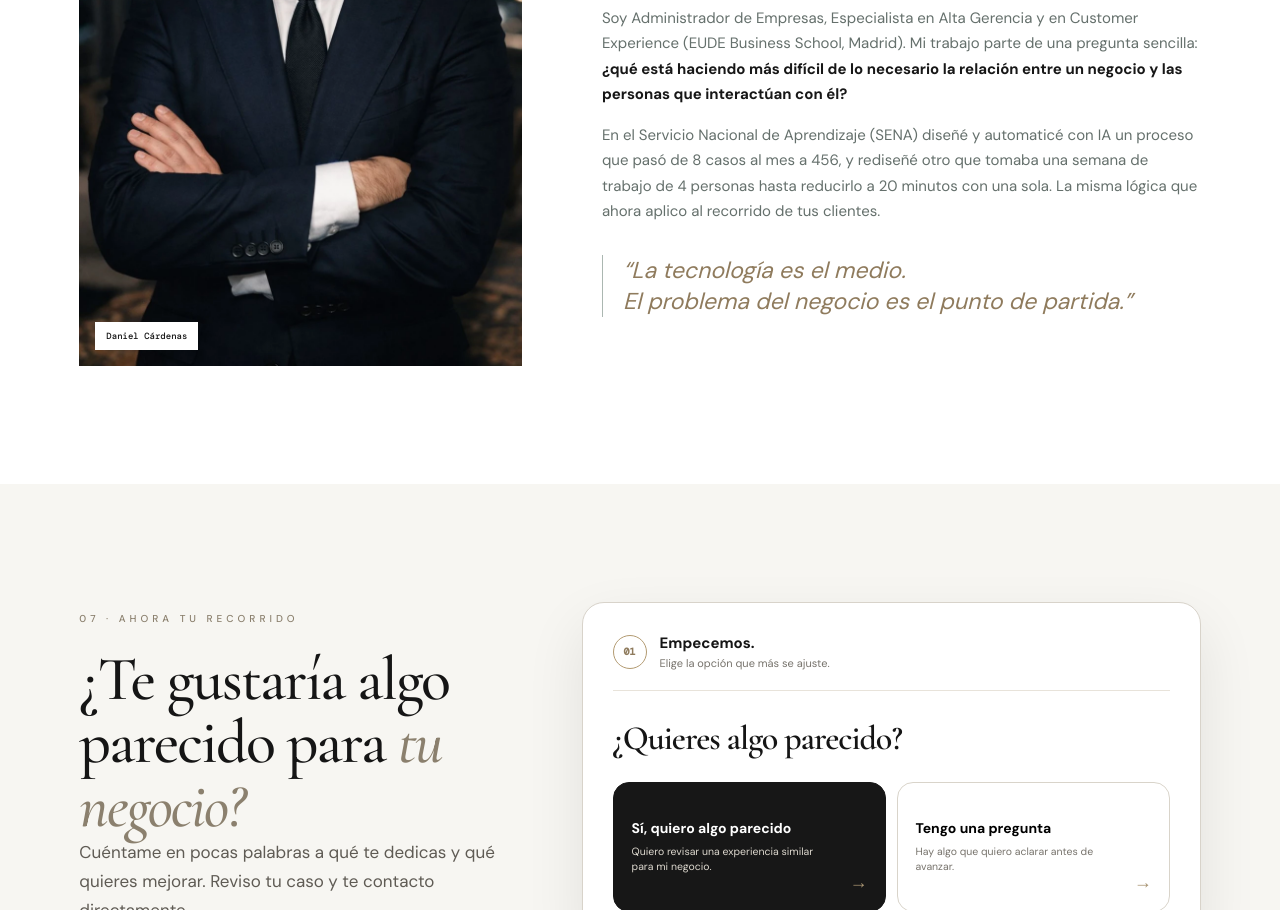
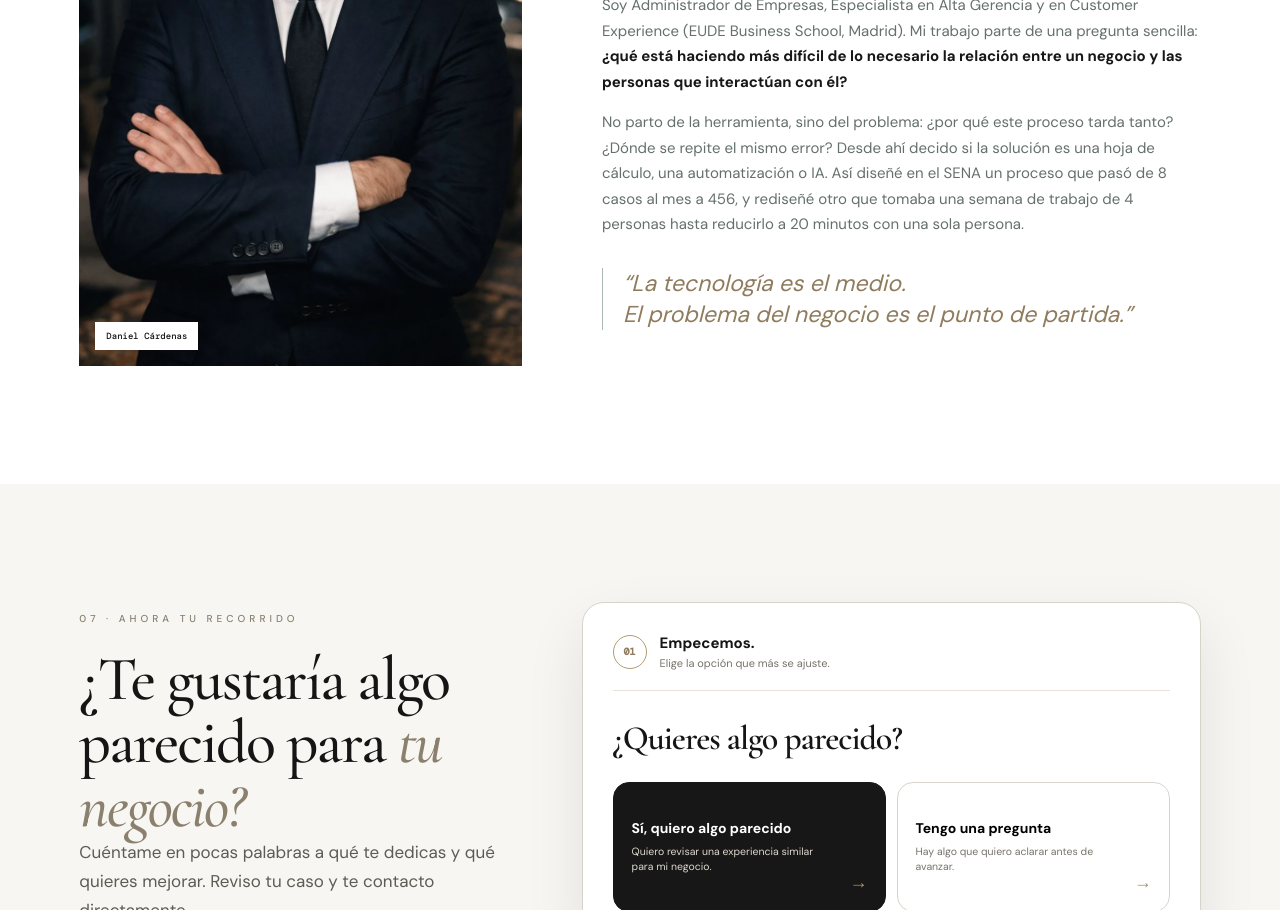
Before and after one commit to DanielCardenas1/Automatizaprocesos-Pagina, a plain HTML site: page index.html in a window 1280 px wide. Shown: the part 6839-7749 px from the top of the page. Drawn offline with nearby package versions, Linux system fonts and the light colour scheme.

Commit message:
Explicar el metodo en Sobre mi, no solo el resultado
El parrafo anterior daba el resultado del SENA (8 a 456 casos, una
semana a 20 minutos) sin explicar como llega ahi -- feedback directo
de Daniel: falta mostrar como detecta problemas, como los soluciona,
como trabaja.

Se reescribe partiendo del metodo real que el describe en su propio
perfil (PERFIL_PERSONAL_CONTEXTO.md, punto 3): parte del problema,
no de la herramienta ("por que tarda tanto, donde se repite el
error"), y desde ahi elige la herramienta segun el caso (hoja de
calculo, automatizacion o IA). El resultado del SENA queda como la
evidencia de ese metodo, no como una cifra suelta.

Co-Authored-By: Claude Sonnet 5 <noreply@anthropic.com>

```diff
--- a/index.html
+++ b/index.html
@@ -230,7 +230,7 @@
 
 <section class="method section" id="metodo"><div class="section-inner"><div class="section-head rev"><p class="eyebrow">05 · Cómo pienso</p><h2>No empiezo pensando qué voy a <em>construir.</em></h2><p>Empiezo por lo que necesita la persona y lo que necesita el negocio — construyo hacia atrás desde ahí.</p></div><div class="method-track rev d1"><article><span>01</span><h3>Entender</h3><p>Qué quiere conseguir el negocio, y qué se lo impide hoy.</p></article><i>→</i><article><span>02</span><h3>Detectar</h3><p>Dónde tiene que pensar de más la persona que llega.</p></article><i>→</i><article><span>03</span><h3>Diseñar</h3><p>El recorrido completo — quién entra por dónde y qué le quito de encima — antes de dibujar una pantalla.</p></article><i>→</i><article><span>04</span><h3>Construir</h3><p>Solo las piezas necesarias para que ese recorrido funcione.</p></article><i>→</i><article><span>05</span><h3>Mejorar</h3><p>Dónde abandona la gente, qué se repite, qué ajustar — en ciclo.</p></article></div><blockquote>¿Podría una persona resolver esto sin que alguien tenga que explicárselo?<br>Si la respuesta es no, se rediseña — no se agrega un tutorial encima.</blockquote></div></section>
 
-<section class="about section" id="sobre-mi"><div class="section-inner about-grid rev"><div class="about-photo"><img loading="lazy" decoding="async" src="assets/images/profile/retrato.webp" alt="Daniel Cárdenas"><span>Daniel Cárdenas</span></div><div class="about-copy"><p class="eyebrow">06 · Sobre mí</p><h2>Entiendo el negocio. Diseño el recorrido. <em>Construyo la solución.</em></h2><p>Soy Administrador de Empresas, Especialista en Alta Gerencia y en Customer Experience (EUDE Business School, Madrid). Mi trabajo parte de una pregunta sencilla: <strong>¿qué está haciendo más difícil de lo necesario la relación entre un negocio y las personas que interactúan con él?</strong></p><p>En el Servicio Nacional de Aprendizaje (SENA) diseñé y automaticé con IA un proceso que pasó de 8 casos al mes a 456, y rediseñé otro que tomaba una semana de trabajo de 4 personas hasta reducirlo a 20 minutos con una sola. La misma lógica que ahora aplico al recorrido de tus clientes.</p><blockquote>“La tecnología es el medio.<br>El problema del negocio es el punto de partida.”</blockquote></div></div></section>
+<section class="about section" id="sobre-mi"><div class="section-inner about-grid rev"><div class="about-photo"><img loading="lazy" decoding="async" src="assets/images/profile/retrato.webp" alt="Daniel Cárdenas"><span>Daniel Cárdenas</span></div><div class="about-copy"><p class="eyebrow">06 · Sobre mí</p><h2>Entiendo el negocio. Diseño el recorrido. <em>Construyo la solución.</em></h2><p>Soy Administrador de Empresas, Especialista en Alta Gerencia y en Customer Experience (EUDE Business School, Madrid). Mi trabajo parte de una pregunta sencilla: <strong>¿qué está haciendo más difícil de lo necesario la relación entre un negocio y las personas que interactúan con él?</strong></p><p>No parto de la herramienta, sino del problema: ¿por qué este proceso tarda tanto? ¿Dónde se repite el mismo error? Desde ahí decido si la solución es una hoja de cálculo, una automatización o IA. Así diseñé en el SENA un proceso que pasó de 8 casos al mes a 456, y rediseñé otro que tomaba una semana de trabajo de 4 personas hasta reducirlo a 20 minutos con una sola persona.</p><blockquote>“La tecnología es el medio.<br>El problema del negocio es el punto de partida.”</blockquote></div></div></section>
 
 <section class="diagnostic section" id="diagnostico">
   <div class="section-inner experience-contact">
```
